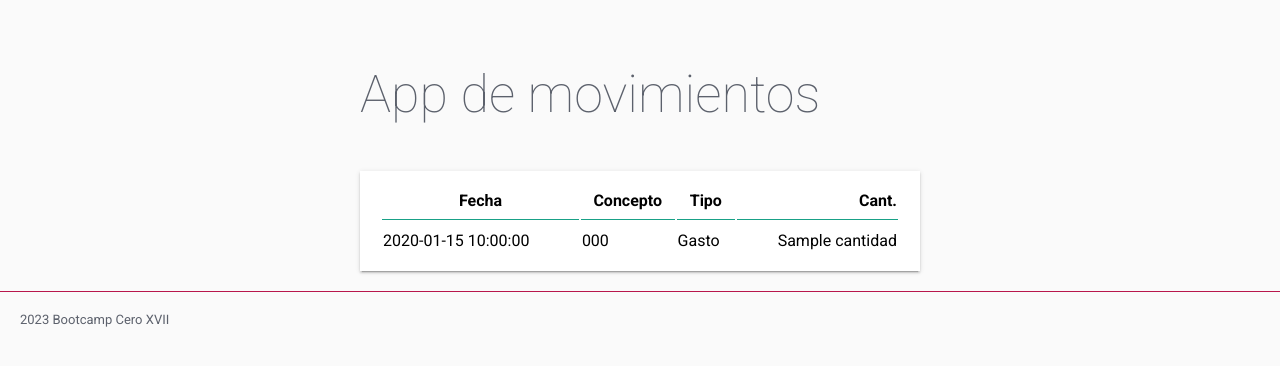
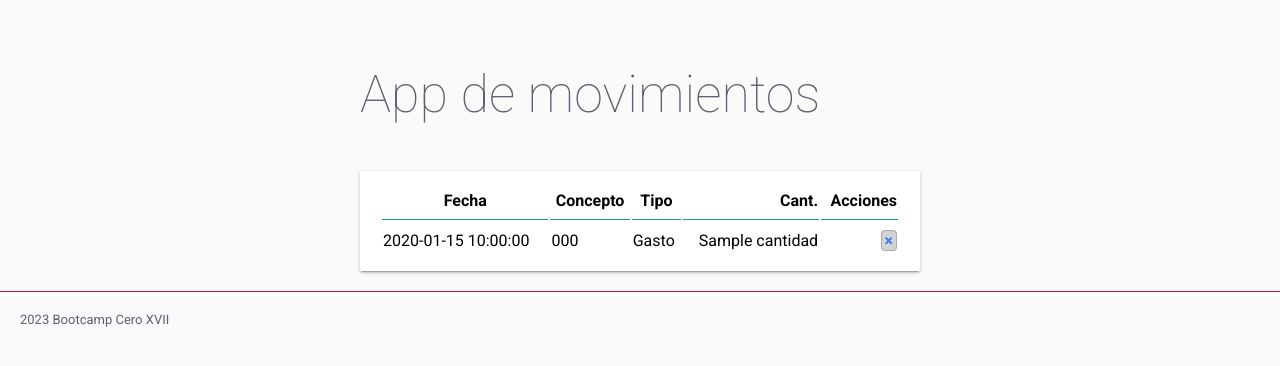
Before and after one commit to RamiroCovian/flask-sql, a Flask app: template balance/templates/inicio.html in a window 1280 px wide. Shown: the part 75-441 px from the top of the page. Run offline with Flask 3, Linux system fonts and the light colour scheme; the template is opened without the code that fills it: most values are stand-ins (such as "Sample title", 1, 10 or a date in 2020).

Commit message:
feat: borramos un movimiento con un boton

```diff
--- a/balance/static/css/styles.css
+++ b/balance/static/css/styles.css
@@ -57,7 +57,7 @@ table.paper .titulo-tabla {
     border-top: solid thin var(--primary-color);
 }
 
-.numero {
+.numero, .acciones {
     text-align: right;
 }
 
@@ -80,3 +80,15 @@ p.error {
 tr.error+tr td {
     padding-bottom: 13px;
 }
+
+.mini-boton {
+    border: solid thin darkgray;
+    border-radius: 4px;
+    padding: 0 3px;
+    background-color: lightgray;
+
+}
+
+a.mini-boton:hover {
+    text-decoration: none;
+}
--- a/balance/templates/inicio.html
+++ b/balance/templates/inicio.html
@@ -11,6 +11,7 @@
         <th class="titulo-tabla">Concepto</th>
         <th class="titulo-tabla">Tipo</th>
         <th class="titulo-tabla numero">Cant.</th>
+        <th class="titulo-tabla acciones">Acciones</th>
     </tr>
     {% if movs %}
     {% for m in movs %}
@@ -31,6 +32,9 @@
             {% endif %}
         </td>
         <td class="numero">{{ m.cantidad }}</td>
+        <td class="acciones">
+            <a href="/borrar/{{ m.id }}" class="mini-boton">&times;</a>
+        </td>
     </tr>
     {% if m.has_errors %}
     <tr>
```
